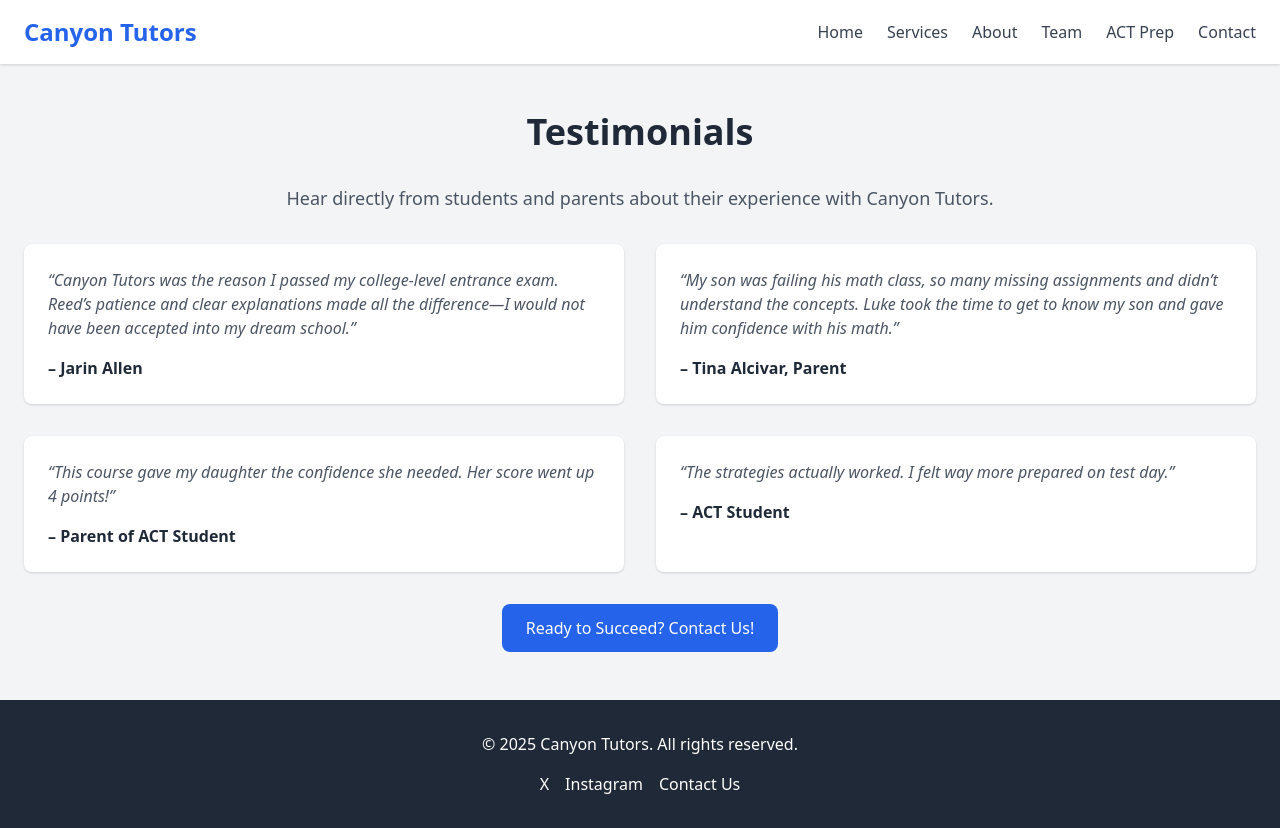
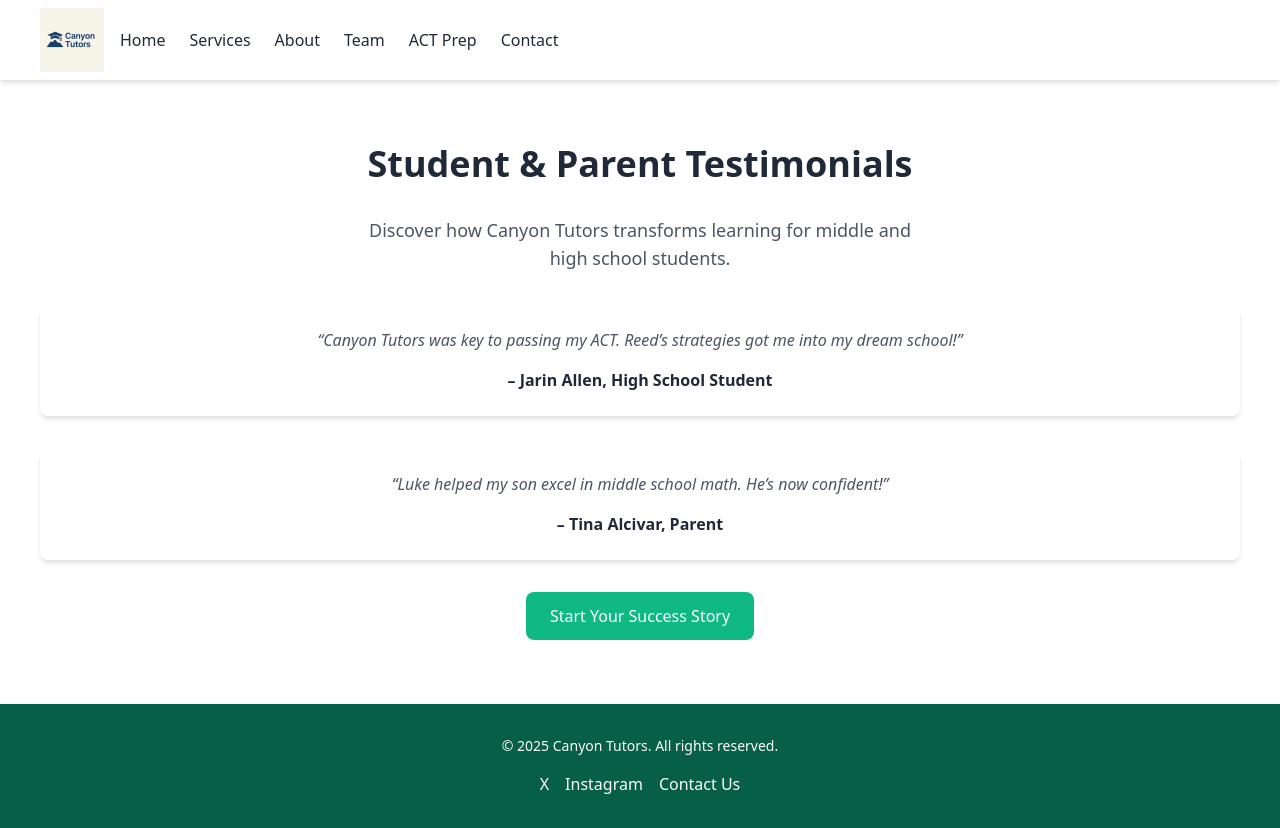
Before and after one commit to reedlaker1-ctrl/Canyon-tutors, a plain HTML site: page testimonials.html in a window 1280 px wide. Drawn offline with nearby package versions, Linux system fonts and the light colour scheme; files that its build step writes are made by us from their sources.

Commit message:
Update testimonials.html

```diff
--- a/testimonials.html
+++ b/testimonials.html
@@ -3,71 +3,74 @@
 <head>
   <meta charset="UTF-8">
   <meta name="viewport" content="width=device-width, initial-scale=1.0">
-  <meta name="description" content="Read testimonials from students and parents about Canyon Tutors’ personalized tutoring in [Your City].">
+  <meta name="description" content="Read success stories from Canyon Tutors’ middle and high school students. Personalized tutoring that delivers results.">
+  <meta name="keywords" content="testimonials, Canyon Tutors, [Your City], tutoring reviews">
+  <meta name="author" content="Canyon Tutors">
   <title>Canyon Tutors - Testimonials</title>
+  <link rel="icon" type="image/png" href="assets/img/logo.png">
   <link href="https://cdn.jsdelivr.net/npm/tailwindcss@2.2.19/dist/tailwind.min.css" rel="stylesheet">
-  <link rel="stylesheet" href="styles.css">
-  <script src="script.js" defer></script>
+  <link rel="stylesheet" href="assets/css/styles.css">
+  <script src="assets/js/main.js" defer></script>
 </head>
-<body class="bg-gray-100 font-sans">
-  <header class="bg-white shadow sticky top-0 z-50">
-    <nav class="container mx-auto flex justify-between items-center py-4 px-6">
-      <a href="index.html" class="text-2xl font-bold text-blue-600">Canyon Tutors</a>
-      <div class="hidden md:flex space-x-6">
-        <a href="index.html" class="text-gray-700 hover:text-blue-600 font-medium">Home</a>
-        <a href="services.html" class="text-gray-700 hover:text-blue-600 font-medium">Services</a>
-        <a href="about.html" class="text-gray-700 hover:text-blue-600 font-medium">About</a>
-        <a href="team.html" class="text-gray-700 hover:text-blue-600 font-medium">Team</a>
-        <a href="act-prep.html" class="text-gray-700 hover:text-blue-600 font-medium">ACT Prep</a>
-        <a href="contact.html" class="text-gray-700 hover:text-blue-600 font-medium">Contact</a>
+<body class="bg-white font-sans antialiased">
+  <header class="bg-white shadow-md sticky top-0 z-50">
+    <nav class="container mx-auto flex items-center justify-between h-20 px-4 sm:px-6 md:px-10">
+      <div class="flex items-center space-x-4">
+        <a href="index.html">
+          <img src="assets/img/logo.png" alt="Canyon Tutors Logo" class="h-20 sm:h-16">
+        </a>
+        <div class="hidden md:flex space-x-6">
+          <a href="index.html" class="text-gray-800 hover:text-green-500 font-medium transition">Home</a>
+          <a href="services.html" class="text-gray-800 hover:text-green-500 font-medium transition">Services</a>
+          <a href="about.html" class="text-gray-800 hover:text-green-500 font-medium transition">About</a>
+          <a href="team.html" class="text-gray-800 hover:text-green-500 font-medium transition">Team</a>
+          <a href="act-prep.html" class="text-gray-800 hover:text-green-500 font-medium transition">ACT Prep</a>
+          <a href="contact.html" class="text-gray-800 hover:text-green-500 font-medium transition">Contact</a>
+        </div>
       </div>
-      <button class="md:hidden text-2xl" onclick="toggleMenu()">☰</button>
+      <button class="md:hidden text-2xl focus:outline-none" onclick="toggleMenu()">☰</button>
     </nav>
-    <div id="mobile-menu" class="hidden md:hidden bg-white shadow">
-      <a href="index.html" class="block py-2 px-6 text-gray-700 hover:bg-blue-50">Home</a>
-      <a href="services.html" class="block py-2 px-6 text-gray-700 hover:bg-blue-50">Services</a>
-      <a href="about.html" class="block py-2 px-6 text-gray-700 hover:bg-blue-50">About</a>
-      <a href="team.html" class="block py-2 px-6 text-gray-700 hover:bg-blue-50">Team</a>
-      <a href="act-prep.html" class="block py-2 px-6 text-gray-700 hover:bg-blue-50">ACT Prep</a>
-      <a href="contact.html" class="block py-2 px-6 text-gray-700 hover:bg-blue-50">Contact</a>
+    <div id="mobile-menu" class="hidden md:hidden bg-white shadow-md">
+      <a href="index.html" class="block py-2 px-6 text-gray-800 hover:bg-green-50 transition text-center">Home</a>
+      <a href="services.html" class="block py-2 px-6 text-gray-800 hover:bg-green-50 transition text-center">Services</a>
+      <a href="about.html" class="block py-2 px-6 text-gray-800 hover:bg-green-50 transition text-center">About</a>
+      <a href="team.html" class="block py-2 px-6 text-gray-800 hover:bg-green-50 transition text-center">Team</a>
+      <a href="act-prep.html" class="block py-2 px-6 text-gray-800 hover:bg-green-50 transition text-center">ACT Prep</a>
+      <a href="contact.html" class="block py-2 px-6 text-gray-800 hover:bg-green-50 transition text-center">Contact</a>
     </div>
   </header>
 
   <main>
-    <section class="container mx-auto py-12 px-6">
-      <h1 class="text-3xl md:text-4xl font-bold text-gray-800 text-center mb-8">Testimonials</h1>
-      <p class="text-lg text-gray-600 text-center mb-8">Hear directly from students and parents about their experience with Canyon Tutors.</p>
-      <div class="grid grid-cols-1 md:grid-cols-2 gap-8">
-        <div class="bg-white p-6 rounded-lg shadow">
-          <p class="text-gray-600 italic">“Canyon Tutors was the reason I passed my college-level entrance exam. Reed’s patience and clear explanations made all the difference—I would not have been accepted into my dream school.”</p>
-          <p class="text-gray-800 font-semibold mt-4">– Jarin Allen</p>
+    <section class="container mx-auto py-16 px-6 sm:px-8 md:px-10">
+      <h1 class="text-2xl sm:text-3xl md:text-4xl font-bold text-gray-800 text-center mb-8">Student & Parent Testimonials</h1>
+      <p class="text-base sm:text-lg text-gray-600 text-center max-w-xl mx-auto mb-8">Discover how Canyon Tutors transforms learning for middle and high school students.</p>
+      <div class="grid grid-cols-1 gap-8">
+        <div class="bg-white p-6 rounded-lg shadow-md">
+          <p class="text-gray-600 italic text-center">“Canyon Tutors was key to passing my ACT. Reed’s strategies got me into my dream school!”</p>
+          <p class="text-gray-800 font-semibold mt-4 text-center">– Jarin Allen, High School Student</p>
         </div>
-        <div class="bg-white p-6 rounded-lg shadow">
-          <p class="text-gray-600 italic">“My son was failing his math class, so many missing assignments and didn’t understand the concepts. Luke took the time to get to know my son and gave him confidence with his math.”</p>
-          <p class="text-gray-800 font-semibold mt-4">– Tina Alcivar, Parent</p>
+        <div class="bg-white p-6 rounded-lg shadow-md">
+          <p class="text-gray-600 italic text-center">“Luke helped my son excel in middle school math. He’s now confident!”</p>
+          <p class="text-gray-800 font-semibold mt-4 text-center">– Tina Alcivar, Parent</p>
         </div>
-        <div class="bg-white p-6 rounded-lg shadow">
-          <p class="text-gray-600 italic">“This course gave my daughter the confidence she needed. Her score went up 4 points!”</p>
-          <p class="text-gray-800 font-semibold mt-4">– Parent of ACT Student</p>
-        </div>
-        <div class="bg-white p-6 rounded-lg shadow">
-          <p class="text-gray-600 italic">“The strategies actually worked. I felt way more prepared on test day.”</p>
-          <p class="text-gray-800 font-semibold mt-4">– ACT Student</p>
-        </div>
+        <!--<div class="bg-white p-6 rounded-lg shadow-md">
+          <p class="text-gray-600 italic text-center">“The ACT course boosted my score by 4 points. Highly recommend!”</p>
+          <p class="text-gray-800 font-semibold mt-4 text-center">– High School Student</p>
+        </div>-->
       </div>
       <div class="text-center mt-8">
-        <a href="contact.html" class="inline-block bg-blue-600 text-white py-3 px-6 rounded-lg hover:bg-blue-700">Ready to Succeed? Contact Us!</a>
+        <a href="contact.html" class="inline-block bg-green-500 text-white py-3 px-6 rounded-lg hover:bg-green-600 transform hover:scale-105 transition duration-300 w-full sm:w-auto">Start Your Success Story</a>
       </div>
     </section>
   </main>
 
-  <footer class="bg-gray-800 text-white py-8">
-    <div class="container mx-auto px-6 text-center">
-      <p>&copy; 2025 Canyon Tutors. All rights reserved.</p>
+  <footer class="bg-green-800 text-white py-8">
+    <div class="container mx-auto px-4 sm:px-6 md:px-8 text-center">
+      <p class="text-sm">&copy; 2025 Canyon Tutors. All rights reserved.</p>
       <div class="mt-4 flex justify-center space-x-4">
-        <a href="https://x.com/CanyonTutors" class="hover:text-blue-400">X</a>
-        <a href="https://instagram.com/Canyon.Tutors" class="hover:text-blue-400">Instagram</a>
-        <a href="contact.html" class="hover:text-blue-400">Contact Us</a>
+        <a href="https://x.com/CanyonTutors" class="hover:text-green-300 transition">X</a>
+        <a href="https://instagram.com/canyon.tutors" class="hover:text-green-300 transition">Instagram</a>
+        <a href="contact.html" class="hover:text-green-300 transition">Contact Us</a>
       </div>
     </div>
   </footer>
```
